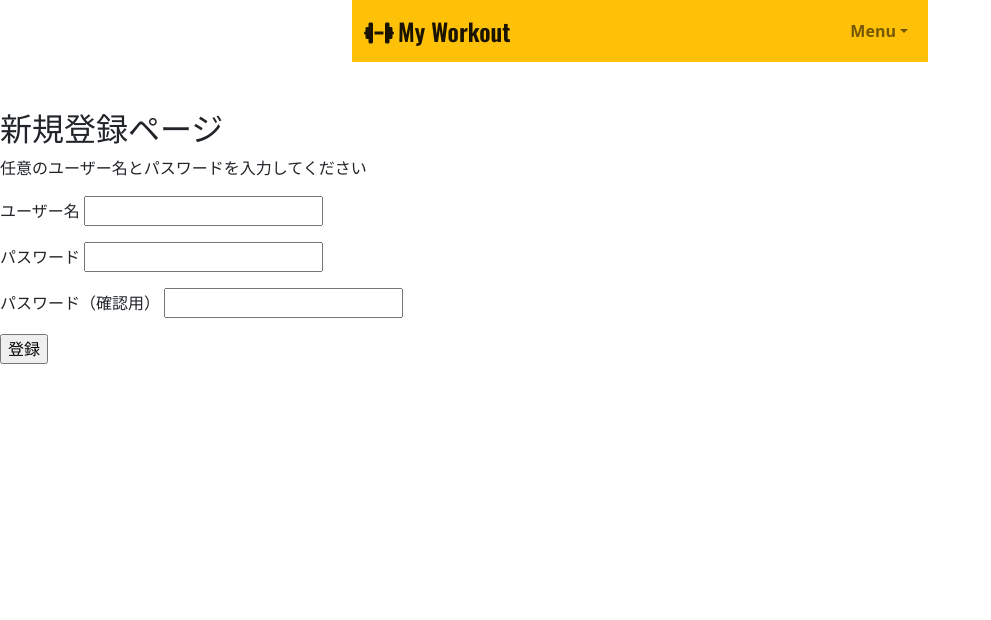
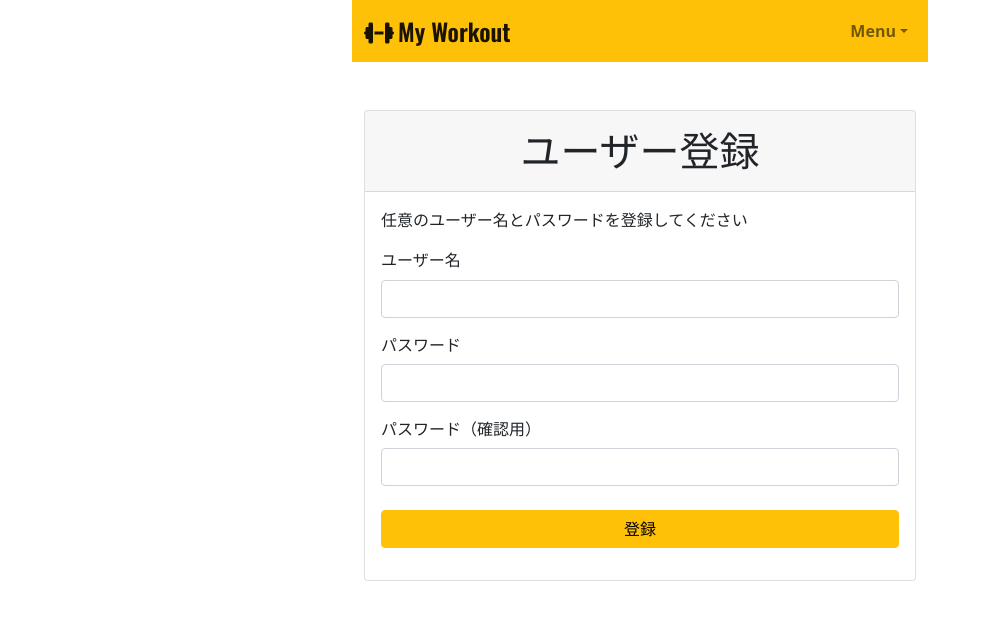
Before and after one commit to Michi1090/workout, a PHP site: page /sign_up.php in a window 1280 px wide. Shown: the top 620 px of the page, without its empty margins (0-991 px from the left). Run offline with PHP 8.4, Linux system fonts and the light colour scheme; some libraries are stand-ins or nearby versions; some web fonts are replaced.

Commit message:
ユーザー登録画面にBootstrap実装

```diff
--- a/users/sign_up.php
+++ b/users/sign_up.php
@@ -92,26 +92,48 @@ $path_users = './';
     <!-- header 読み込み -->
     <?php require_once('../header.php') ?>
 
-    <h2>新規登録ページ</h2>
-    <p>任意のユーザー名とパスワードを入力してください</p>
-    <form method="post">
-        <div>
-            <label>ユーザー名</label>
-            <input type="text" name="name" required>
-            <p style="color: red;"><?= isset($errors['name']) ? escape($errors['name']) : '' ?></p>
+    <main>
+        <div class="container">
+            <div class="justify-content-center">
+                <!-- カード -->
+                <div class="card">
+                    <!-- カードヘッダー -->
+                    <div class="card-header">
+                        <h1 class="text-center my-2">ユーザー登録</h1>
+                    </div>
+                    <!-- カードボディ -->
+                    <div class="card-body">
+                        <p class="mb-3">任意のユーザー名とパスワードを登録してください</p>
+                        <!-- 入力フォーム -->
+                        <form method="post">
+                            <div class="form-group mb-2">
+                                <label class="form-label" for="name">ユーザー名</label>
+                                <input class="form-control" type="text" name="name" id="name" required>
+                                <p class="text-danger small mb-0"><?= isset($errors['name']) ? escape($errors['name']) : '' ?></p>
+                            </div>
+                            <div class="form-group mb-2">
+                                <label class="col-form-label" for="pass">パスワード</label>
+                                <input class="form-control" type="password" name="pass" id="pass" required>
+                                <p class="text-danger small mb-0"><?= isset($errors['pass']) ? escape($errors['pass']) : '' ?></p>
+                            </div>
+                            <div class="form-group mb-4">
+                                <label class="col-form-label" for="pass_check">パスワード（確認用）</label>
+                                <input class="form-control" type="password" name="pass_check" id="pass_check" required>
+                                <p class="text-danger small mb-0"><?= isset($errors['pass_check']) ? escape($errors['pass_check']) : '' ?></p>
+                            </div>
+                            <div class="form-group mb-3">
+                                <div class="d-grid">
+                                    <button class="btn btn-warning" type="submit">
+                                        登録
+                                    </button>
+                                </div>
+                            </div>
+                        </form>
+                    </div>
+                </div>
+            </div>
         </div>
-        <div>
-            <label>パスワード</label>
-            <input type="password" name="pass" required>
-            <p style="color: red;"><?= isset($errors['pass']) ? escape($errors['pass']) : '' ?></p>
-        </div>
-        <div>
-            <label>パスワード（確認用）</label>
-            <input type="password" name="pass_check" required>
-            <p style="color: red;"><?= isset($errors['pass_check']) ? escape($errors['pass_check']) : '' ?></p>
-        </div>
-        <input type="submit" value="登録">
-    </form>
+    </main>
 
     <script src="../js/bootstrap.bundle.min.js"></script>
 </body>
```
